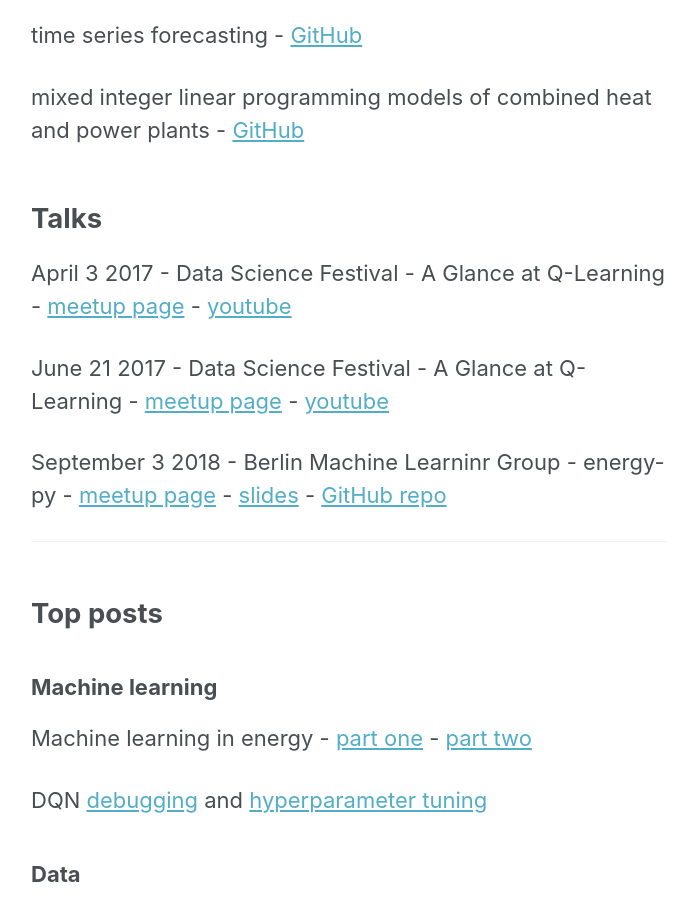
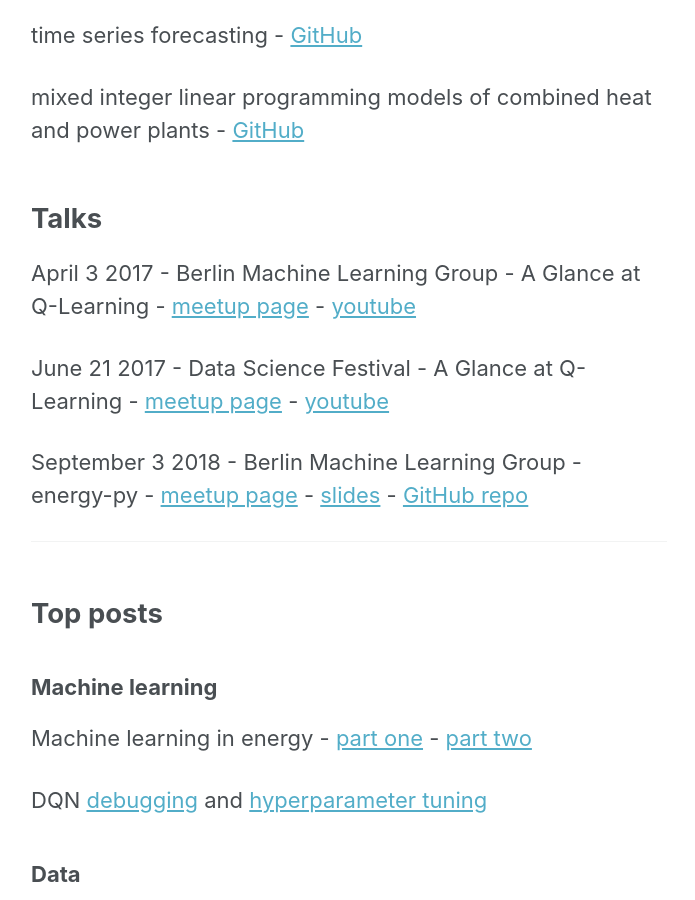
Before and after one commit to ADGEfficiency/adgefficiency.github.io, a Jekyll site: the page built from _pages/top_posts.md, in a window 1280 px wide and 900 px high, scrolled down 723 px. Shown: the whole window, without its empty margins (291-986 px from the left). Built offline with Jekyll 4.4.1, drawn with Linux system fonts in a browser that asks for light colours; nearby versions of some CDN libraries.

Commit message:
drafting

```diff
--- a/_pages/top_posts.md
+++ b/_pages/top_posts.md
@@ -25,11 +25,11 @@
 
 ## Talks
 
-April 3 2017 - Data Science Festival - A Glance at Q-Learning - [meetup page](https://www.meetup.com/berlin-machine-learning/events/234989414/) - [youtube](https://www.youtube.com/watch?v=25NPjJ6hBmI)
+April 3 2017 - Berlin Machine Learning Group - A Glance at Q-Learning - [meetup page](https://www.meetup.com/berlin-machine-learning/events/234989414/) - [youtube](https://www.youtube.com/watch?v=25NPjJ6hBmI)
 
 June 21 2017 - Data Science Festival - A Glance at Q-Learning - [meetup page](https://www.datasciencefestival.com/adam-green-glance-q-learning/) - [youtube](https://www.youtube.com/watch?v=25NPjJ6hBmI)
 
-September 3 2018 - Berlin Machine Learninr Group - energy-py - [meetup page](https://www.meetup.com/berlin-machine-learning/events/246637693/) - [slides](https://gitpitch.com/ADGEfficiency/energy-py-talk) - [GitHub repo](https://github.com/ADGEfficiency/energy-py-talk)
+September 3 2018 - Berlin Machine Learning Group - energy-py - [meetup page](https://www.meetup.com/berlin-machine-learning/events/246637693/) - [slides](https://gitpitch.com/ADGEfficiency/energy-py-talk) - [GitHub repo](https://github.com/ADGEfficiency/energy-py-talk)
 
 ---
 
```
